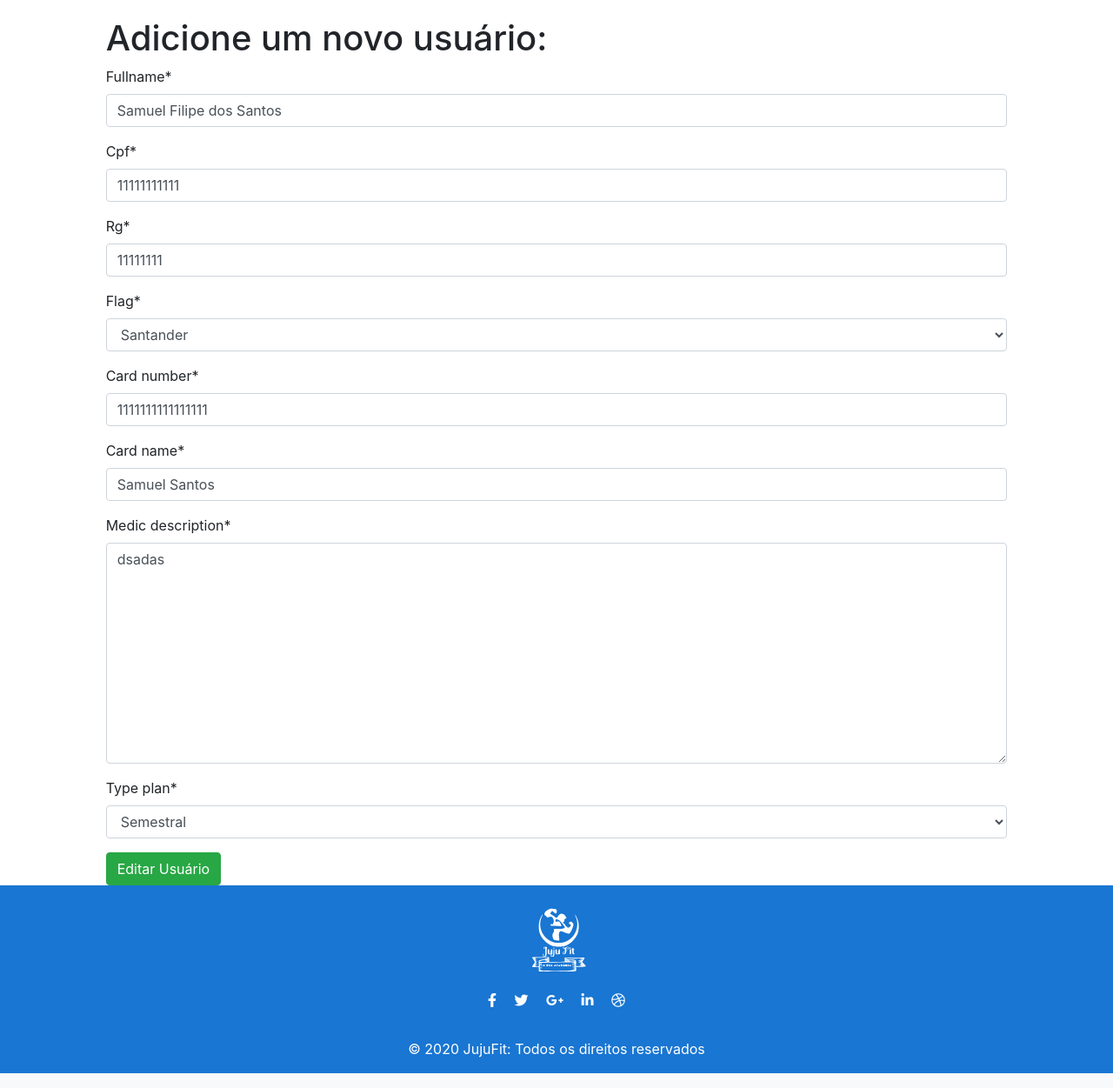
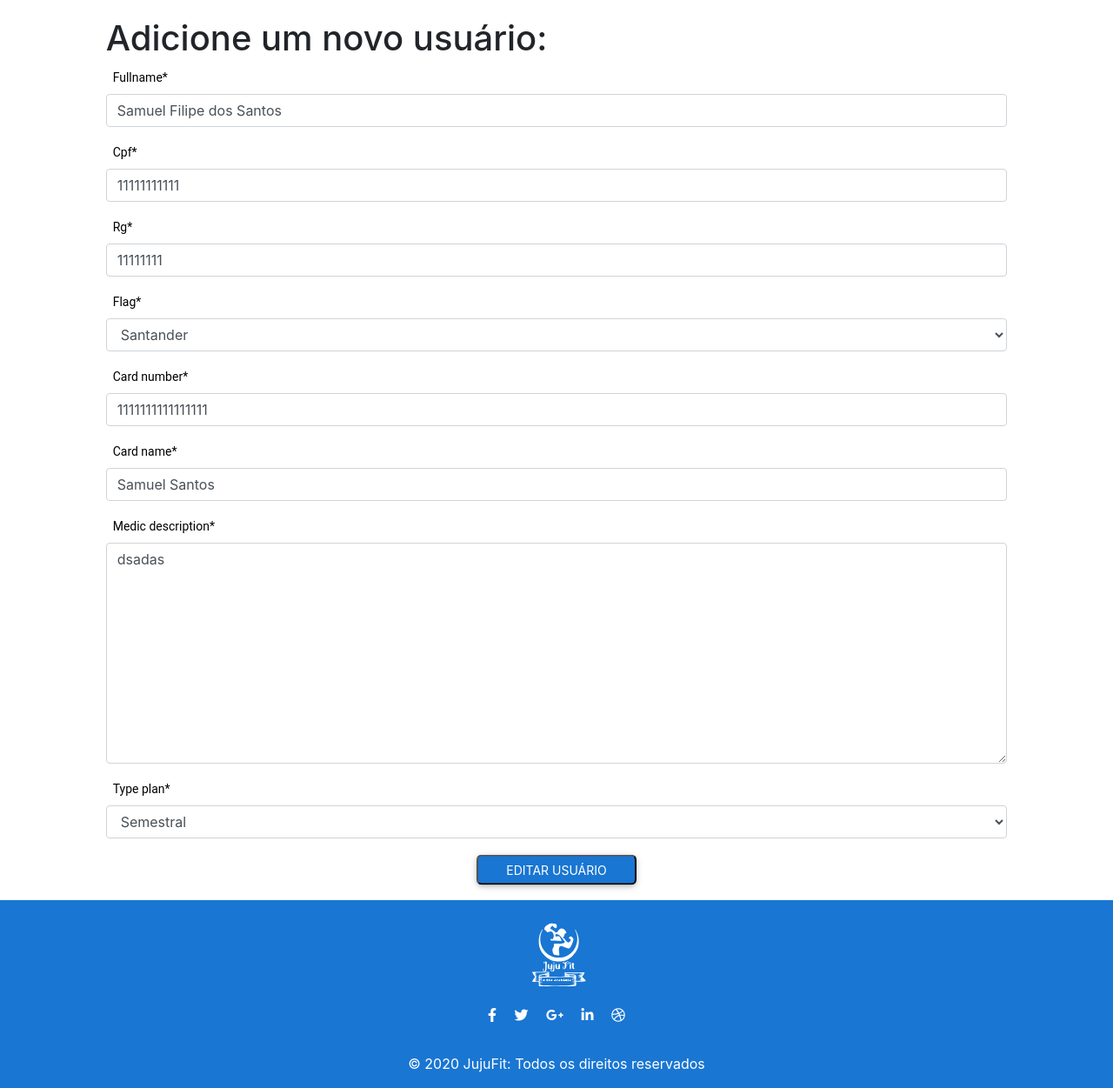
Before and after one commit to Samuel1s/TP-ES, a Django app: page /lista/editUser/4 in a window 1280 px wide. Shown: the part 72-1323 px from the top of the page at 87% size. Run offline with Django 3.2, Linux system fonts and the light colour scheme; a user stored in the database is signed in; data comes from the database, SQL or seed files in the repository; some libraries are stand-ins or nearby versions.

Commit message:
Pequena modificação.

```diff
--- a/app/tasks/templates/tasks/addUser.html
+++ b/app/tasks/templates/tasks/addUser.html
@@ -3,7 +3,7 @@
 {% load crispy_forms_tags %}
 
 {% block content %}
-<link rel="stylesheet" type="text/css" href="{% static 'css/addUser.css' %}">
+<link rel="stylesheet" type="text/css" href="{% static 'css/generic-form.css' %}">
 
     <div class="offset-1 col-10 list-div">
         <h1>Adicione um novo usuário:</h1>
--- a/app/tasks/templates/tasks/editUser.html
+++ b/app/tasks/templates/tasks/editUser.html
@@ -1,13 +1,19 @@
 {% extends 'base.html' %}
+{% load static %}
 {% load crispy_forms_tags %}
 
 {% block content %}
+<link rel="stylesheet" type="text/css" href="{% static 'css/generic-form.css' %}">
+
     <div class="offset-1 col-10 list-div">
         <h1>Adicione um novo usuário:</h1>
+
         <form method="POST">
             {% csrf_token %}
             {{ form|crispy }}
-            <input type="submit" class="btn btn-success" value="Editar Usuário">
+            <div id="add-user">
+                <input type="submit" class="button" value="Editar Usuário">
+            </div>
         </form>
     </div>
 {% endblock %}
```
Also changed, not shown: app/tasks/static/css/generic-form.css (renamed from app/tasks/static/css/addUser.css).
